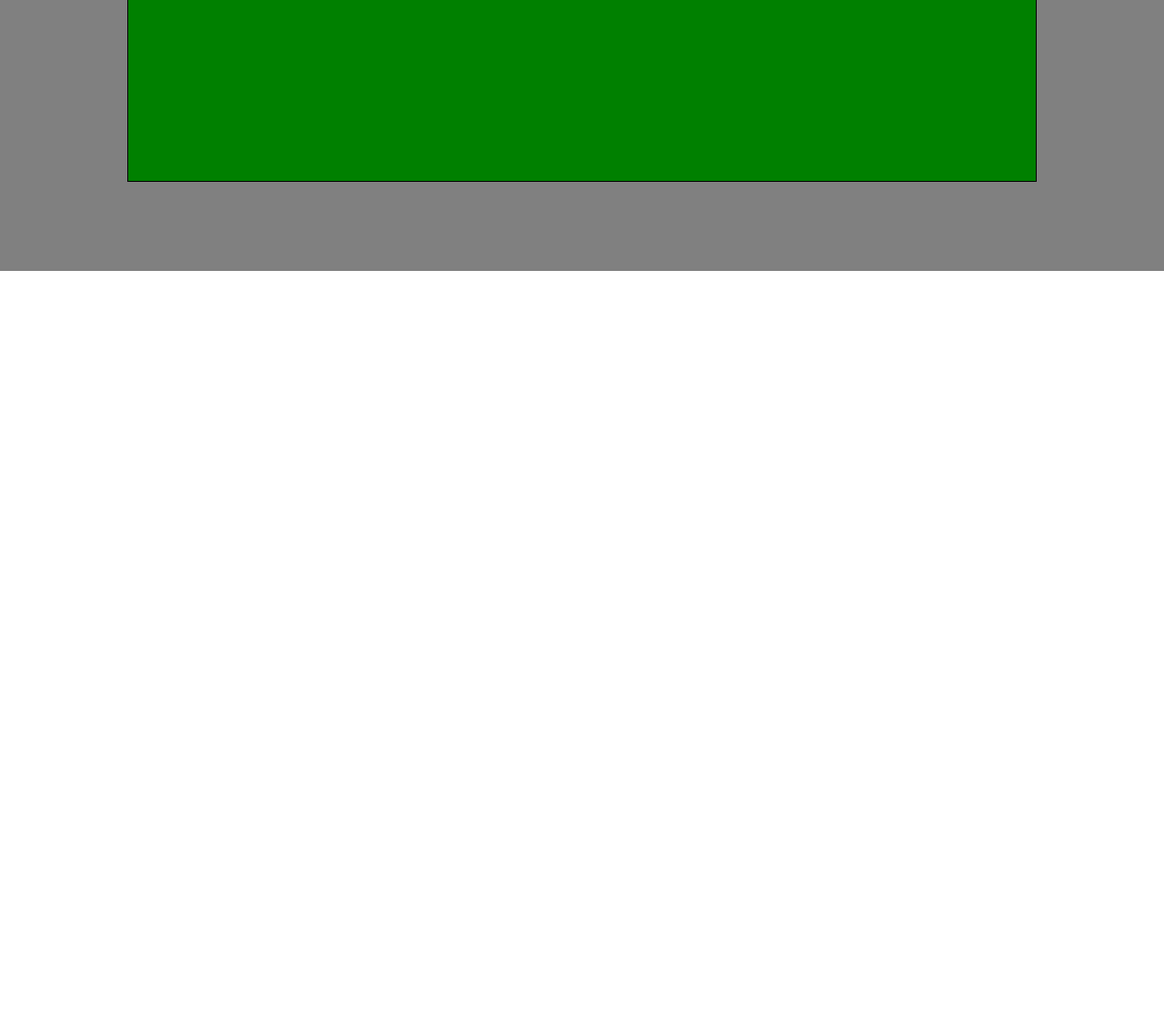
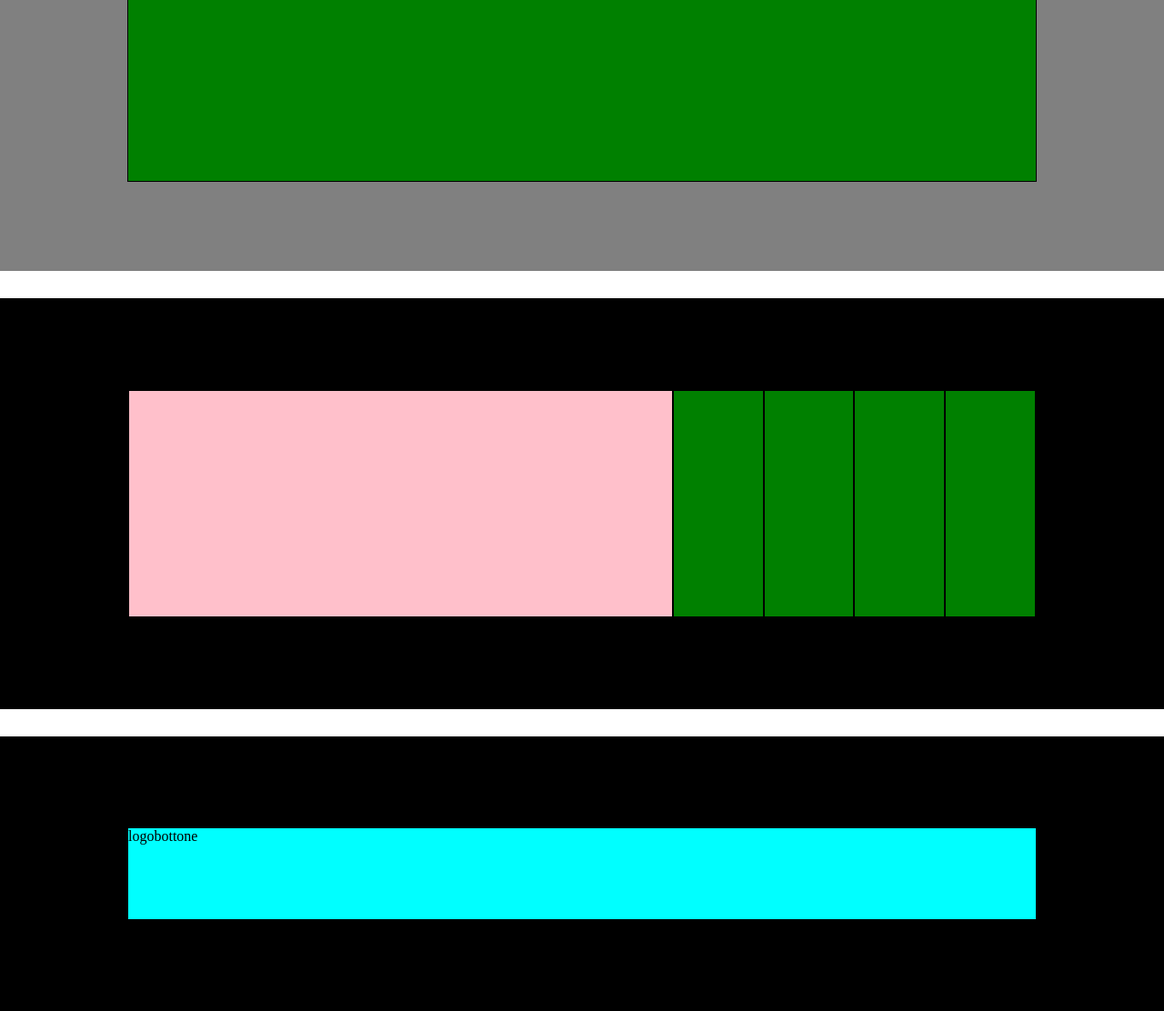
Before and after one commit to MicheleRaisa95/htmlcss-struttura-discord, a plain HTML site: page index.html in a window 1280 px wide. Shown: the part 3030-4142 px from the top of the page at 91% size. Before the commit the page ends 3330 px from the top, so only its background shows below. Drawn offline with Linux system fonts and the light colour scheme.

Commit message:
[ADD] added last column style

```diff
--- a/css/style.css
+++ b/css/style.css
@@ -98,7 +98,7 @@ header {
     width: 100%;
     }
 
-
+/* sezione grande*/
     .bg-gray-grande {
         background-color: gray;
         height: 1000px; ;
@@ -117,3 +117,48 @@ header {
         height: 800px;
         background-color: green;
     }
+
+    /* sezione a cinque colonne*/
+    .col-60 {
+        width: 60%;
+        height: 250px;
+        border: 1px solid black;
+    }
+
+    .col-10 {
+        width: 10%;
+        height: 250px;
+        border: 1px solid black;
+    }
+
+    .bg-pink {
+        background-color: pink;
+    }
+    .bg-green {
+        background-color: green;
+    }
+
+    .bg-black {
+        background-color: black;
+    }
+
+   .content {
+    width: 100%;
+    height: 100px;
+    background-color: aqua;
+
+   }
+
+  .container-logo {
+    max-width: 150px;
+
+    padding: 100px;
+  }
+
+  .dflex {
+    display: flex;
+  }
+
+  .logo {
+   align-items: center;
+  }
--- a/index.html
+++ b/index.html
@@ -47,6 +47,7 @@
                 <div class="col-30 bg-peach"></div>
             </div>
         </div>
+        <!-- stile big -->
         <div class="bg-gray-grande">
             <div class="container-grande">
                 <div class="row">
@@ -55,8 +56,35 @@
             </div>
         </div>
 
+        <div class="bg-black">
+        <div class="container">
+            <div class="row">
+                <div class="col-60 bg-pink"></div>
+                <div class="col-10 bg-green"></div>
+                <div class="col-10 bg-green"></div>
+                <div class="col-10 bg-green"></div>
+                <div class="col-10 bg-green"></div>
+            </div>
+        </div>
+        </div>
+        <!-- stile 1 colonna -->
+        <div class="bg-black">
+            <div class="container">
+                 <div class="row">
+                     <div class="content">
+                        <div class="dflex">
+                        <div class="logo">logo</div>
+                        <div class="bottone">bottone</div>
+                        </div>
+
+
+
+                </div>
+            </div>
+        </div>
 
     </main>
 
+
 </body>
 </html>
```
